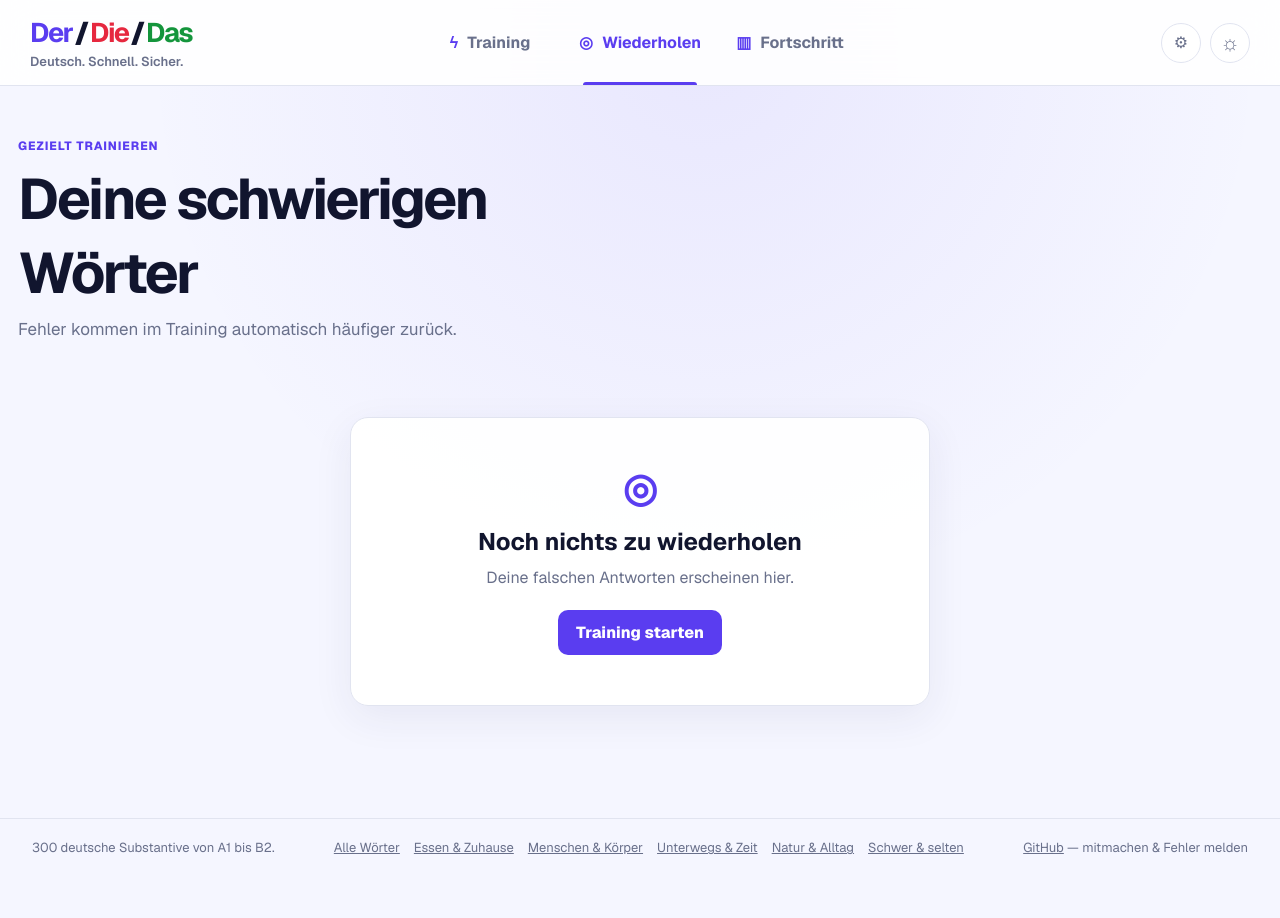
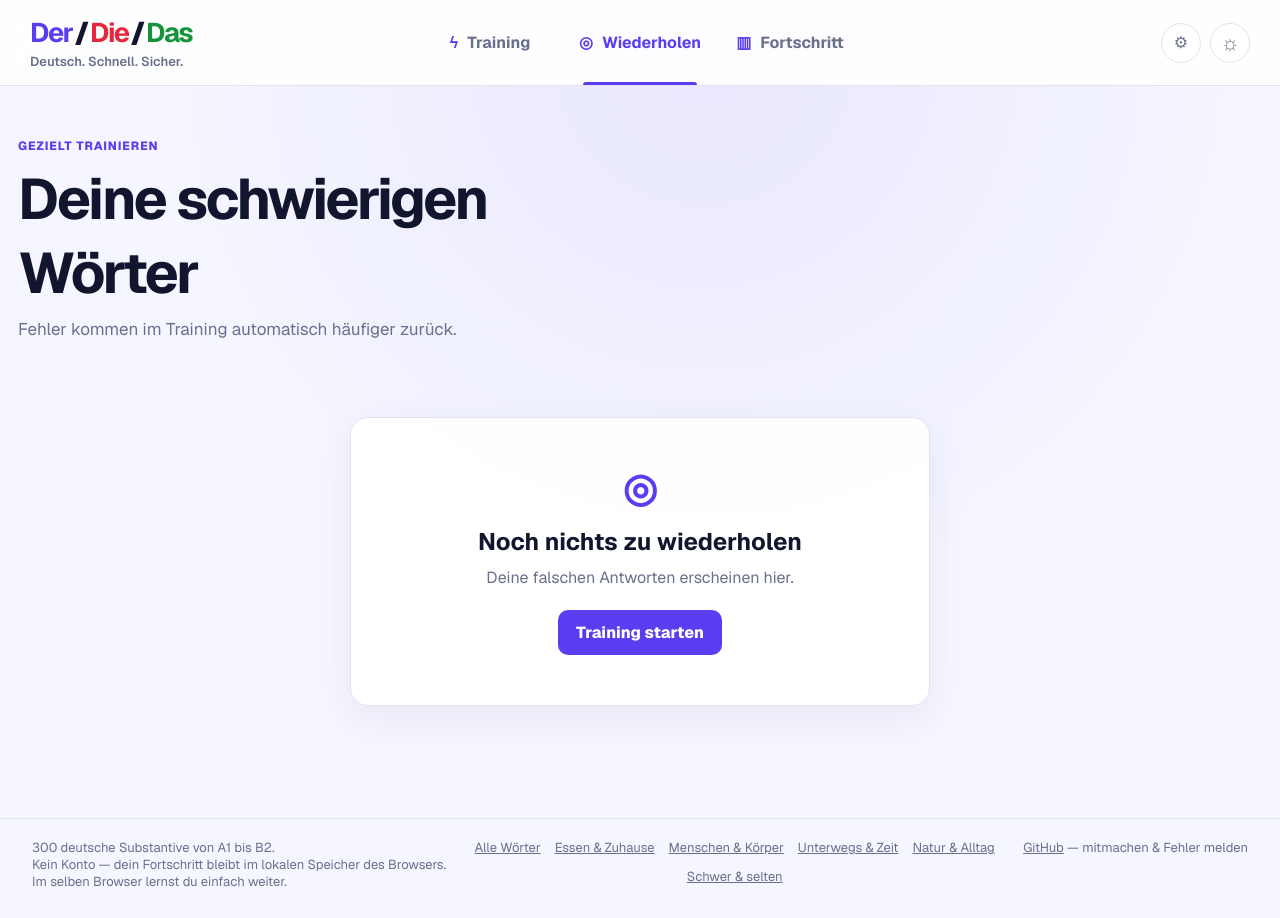
Before and after one commit to grammatik-trainer/grammatik-trainer.github.io, a Next.js app: page /review in a window 1280 px wide. Before the commit the page ends 884 px from the top, so only its background shows below. Built offline with nearby package versions, Linux system fonts and the light colour scheme.

Commit message:
Explain where progress is stored in the footer and hints

```diff
--- a/app/components/trainer-app.tsx
+++ b/app/components/trainer-app.tsx
@@ -637,7 +637,7 @@ export function TrainerApp({ initialView = "training", initialCategory }: { init
       </main>
 
       <footer className="site-footer">
-        <p>300 deutsche Substantive von A1 bis B2.</p>
+        <p>300 deutsche Substantive von A1 bis B2.<br />Kein Konto — dein Fortschritt bleibt im lokalen Speicher des Browsers.<br />Im selben Browser lernst du einfach weiter.</p>
         <nav aria-label="Trainingskategorien">
           {nounCategories.map((item) => <a key={item.id} href={trainingPath(item.id)} onClick={(event) => handleCategoryLink(event, item.id)}>{item.label}</a>)}
         </nav>
--- a/app/lib/hints.ts
+++ b/app/lib/hints.ts
@@ -8,6 +8,10 @@ export const trainerHints: TrainerHint[] = [
   {
     headline: "Ein Wort wird sicher, wenn du es zweimal nacheinander richtig hast.",
     detail: "Hast du es im selben Sprint verpasst, zählt es frühestens im nächsten.",
+  },
+  {
+    headline: "Dein Fortschritt liegt im lokalen Speicher deines Browsers.",
+    detail: "Kein Konto nötig: im selben Browser geht es weiter, auf einem anderen Gerät beginnst du neu.",
   },
   {
     headline: "Falsch beantwortete Wörter kommen nach 3–5 anderen Wörtern zurück.",
@@ -41,10 +45,6 @@ export const trainerHints: TrainerHint[] = [
     headline: "Kategorien wechseln den Wortschatz, nicht deinen Lernstand.",
     detail: "Jedes Wort behält seinen Fortschritt — nur der laufende Sprint beginnt neu.",
   },
-  {
-    headline: "Schon eine Antwort pro Tag hält deine Tagesserie am Leben.",
-    detail: "Erst nach zwei Tagen ohne Antwort ist die Serie weg.",
-  },
 ];
 
 export function hintAt(index: number): TrainerHint {
```
